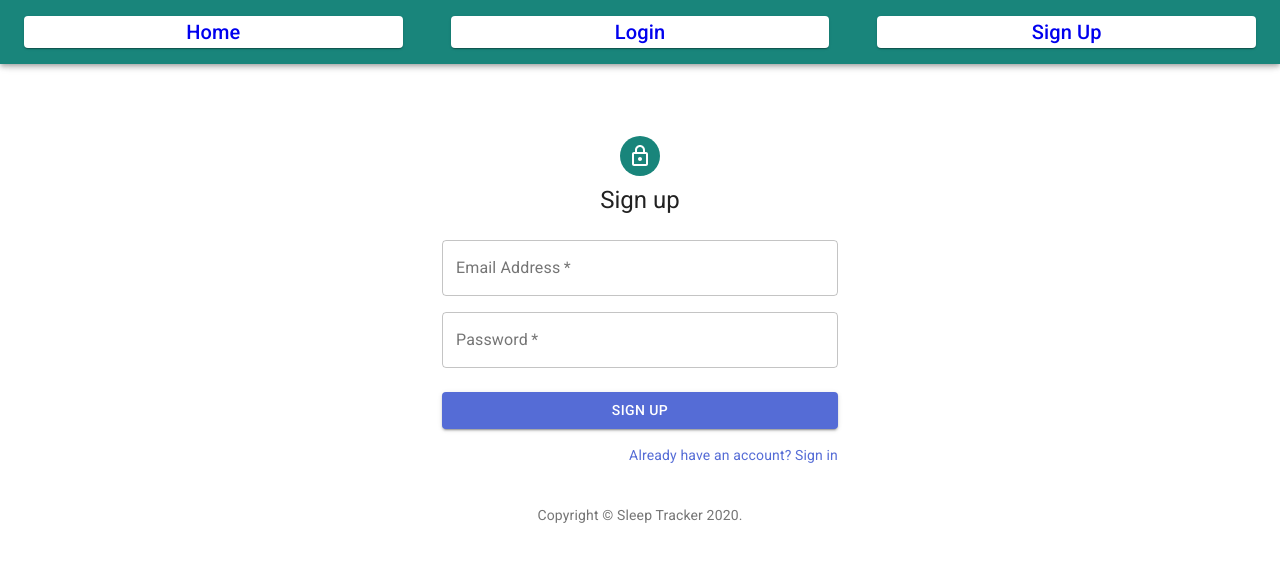
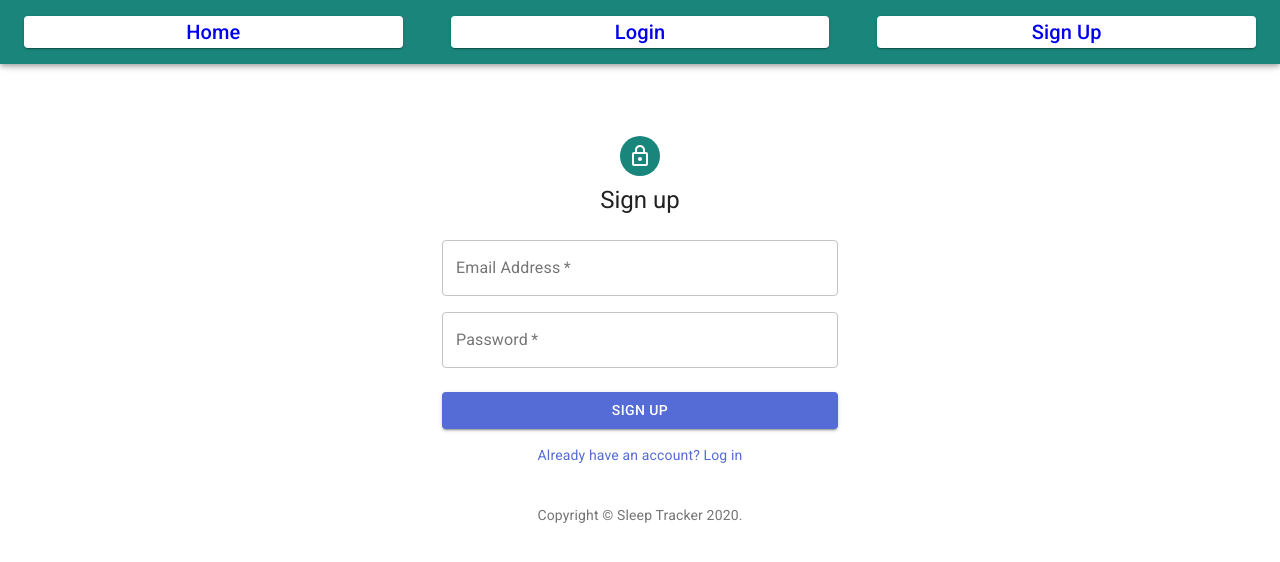
Before and after one commit to Andrew-Kil/sleep-tracker, a React (Create React App) app in the folder client/: page /auth/signup in a window 1280 px wide. Shown: the top 562 px of the page. Built offline with nearby package versions, Linux system fonts and the light colour scheme; no server answers.

Commit message:
center and update text

```diff
--- a/client/src/components/Auth/Signup.js
+++ b/client/src/components/Auth/Signup.js
@@ -34,7 +34,7 @@ const useStyles = makeStyles((theme) => ({
   },
 }));
 
-const Signup = () => {
+const SignUp = () => {
   const classes = useStyles();
 
   const [email, setEmail] = useState("");
@@ -103,10 +103,10 @@ const Signup = () => {
             className={classes.submit}>
             Sign Up
           </Button>
-          <Grid container justify="flex-end">
+          <Grid container justify="center">
             <Grid item>
               <Link href="/auth/login" variant="body2">
-                Already have an account? Sign in
+                Already have an account? Log in
               </Link>
             </Grid>
           </Grid>
@@ -119,4 +119,4 @@ const Signup = () => {
   );
 };
 
-export default Signup;
+export default SignUp;
```
